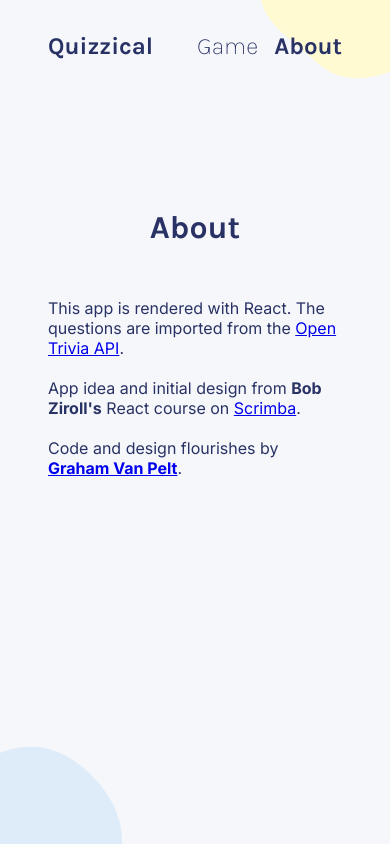
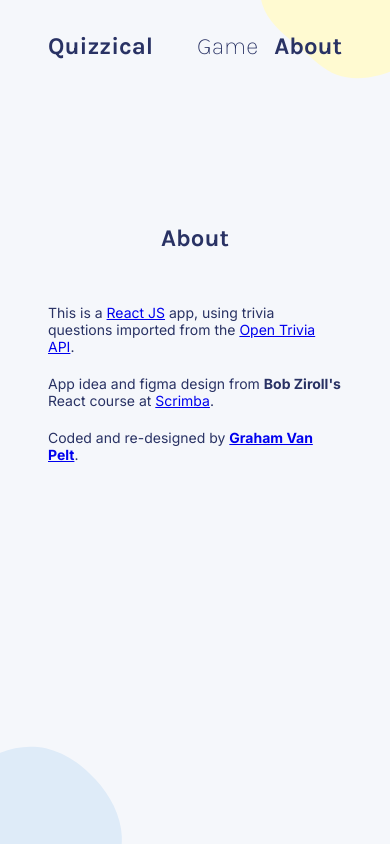
Before and after one commit to GVPproj/react-trivia, a React (Vite) app: page /About in a window 390 px wide. Built offline with nearby package versions, Linux system fonts and the light colour scheme.

Commit message:
fixed z-index, clarified About

```diff
--- a/src/components/About.jsx
+++ b/src/components/About.jsx
@@ -1,16 +1,16 @@
 export default function About() {
   return (
-    <div className="flex info--page">
+    <div className="z-1 flex info--page">
       <h1>About</h1>
       <br />
       <div>
         <p>
-          This app is rendered with React. The questions are imported from the <a href="https://opentdb.com/">Open Trivia API</a>.
+          This is a <a href="https://reactjs.org/">React JS</a> app, using trivia questions imported from the <a href="https://opentdb.com/">Open Trivia API</a>.
         </p>
         <br />
-        <p>App idea and initial design from <strong>Bob Ziroll's</strong> React course on <a href="https://scrimba.com/learn/learnreact">Scrimba</a>.</p>
+        <p>App idea and figma design from <strong>Bob Ziroll's</strong> React course at <a href="https://scrimba.com/learn/learnreact">Scrimba</a>.</p>
         <br />
-        <p>Code and design flourishes by <a href="https://github.com/GVPproj"><strong>Graham Van Pelt</strong></a>.</p>
+        <p>Coded and re-designed by <a href="https://github.com/GVPproj"><strong>Graham Van Pelt</strong></a>.</p>
       </div>
     </div>
   )
--- a/src/components/Game.jsx
+++ b/src/components/Game.jsx
@@ -3,29 +3,28 @@ import { decode } from "html-entities"
 import Answer from "./Answer"
 import { nanoid } from "nanoid"
 import Loader from "./Loader"
+// import { newGame } from "./FetchQuizData"
 
 export default function Game() {
-  // const [isStarted, setIsStarted] = useState(false)
   const [questionData, setQuestionData] = useState(null)
   const [chosenAnswers, setChosenAnswers] = useState(null)
   const [prompt, setPrompt] = useState(false)
   const [allAnswered, setAllAnswered] = useState(false)
   const [isCompleted, setIsCompleted] = useState(false)
 
+  // run game on first load
   useEffect(() => {
     newGame()
   }, [])
 
+  // reset State variables and fetch new Questions
   function newGame() {
-    // setIsStarted(true)
     setQuestionData(null)
     setChosenAnswers(null)
     setAllAnswered(false)
     setIsCompleted(false)
 
-    fetch(
-      "https://opentdb.com/api.php?amount=5&difficulty=easy&type=multiple"
-    )
+    fetch("https://opentdb.com/api.php?amount=5&type=multiple")
       .then((results) => results.json())
       .then((data) => {
         setQuestionData({
@@ -70,7 +69,7 @@ export default function Game() {
       })
   }
 
-  //collect user's answers
+  //Collect user's answers
   useEffect(() => {
     if (questionData) {
       let selectedAnswers = questionData.answers.map((answerSet) => {
@@ -90,6 +89,23 @@ export default function Game() {
       }
     }
   }, [questionData])
+
+  // Check user's answers
+  useEffect(() => {
+    if (isCompleted) {
+      setQuestionData((prevData) => {
+        const updatedAnswers = prevData.answers.map((options) => {
+          return options.map((option) => {
+            return { ...option, hasBeenChecked: true }
+          })
+        })
+        return {
+          questions: prevData.questions,
+          answers: updatedAnswers,
+        }
+      })
+    }
+  }, [isCompleted])
 
   // Question Element
   function Question(props) {
@@ -130,6 +146,7 @@ export default function Game() {
     )
   }
 
+  // Either input completes quiz or prompt user to finish
   function CheckButton() {
     function checkIfCompleted() {
       if (allAnswered) {
@@ -142,24 +159,12 @@ export default function Game() {
         }, 1500)
       }
     }
-    return <button className="z-1" onClick={() => checkIfCompleted()}>Check Answers</button>
+    return (
+      <button className="z-1" onClick={() => checkIfCompleted()}>
+        Check Answers
+      </button>
+    )
   }
-
-  useEffect(() => {
-    if (isCompleted) {
-      setQuestionData((prevData) => {
-        const updatedAnswers = prevData.answers.map((options) => {
-          return options.map((option) => {
-            return { ...option, hasBeenChecked: true }
-          })
-        })
-        return {
-          questions: prevData.questions,
-          answers: updatedAnswers,
-        }
-      })
-    }
-  }, [isCompleted])
 
   // Results Element
   function Results() {
@@ -171,51 +176,55 @@ export default function Game() {
     }
   }
   function RestartButton() {
-    return <button className="z-1" onClick={newGame}>Play Again</button>
+    return (
+      <button className="z-1" onClick={newGame}>
+        Play Again
+      </button>
+    )
   }
+
 
   return (
     <div className="flex quiz--page">
-      {!questionData && <Loader/>}
+      {!questionData && <Loader />}
       {questionData && (
+
+        <>
           <Question
             idx={0}
             question={questionData.questions[0]}
             answers={questionData.answers[0]}
           />
-      )}
-      {questionData && (
+
           <Question
             idx={1}
             question={questionData.questions[1]}
             answers={questionData.answers[1]}
           />
-      )}
-      {questionData && (
+
           <Question
             idx={2}
             question={questionData.questions[2]}
             answers={questionData.answers[2]}
           />
-      )}
-      {questionData && (
+
           <Question
             idx={3}
             question={questionData.questions[3]}
             answers={questionData.answers[3]}
           />
-      )}
-      {questionData && (
+
           <Question
             idx={4}
             question={questionData.questions[4]}
             answers={questionData.answers[4]}
           />
+        </>
       )}
       <div className="flex check--and--results">
         {prompt && <span>Please complete the quiz.</span>}
         {isCompleted && <Results />}
-      {(questionData && !isCompleted) && <CheckButton />}
+        {questionData && !isCompleted && <CheckButton />}
         {isCompleted && <RestartButton />}
       </div>
     </div>
--- a/src/index.css
+++ b/src/index.css
@@ -33,6 +33,7 @@ h2 {
 h1 {
   text-align: center;
 }
+
 
 button {
   cursor: pointer;
@@ -183,6 +184,16 @@ nav {
 }
 
 @media (max-width: 600px) {
+  h1{
+    font-size:1.5rem;
+  }
+  h2{
+    font-size: 1.25rem;
+  }
+  p{
+    font-size: .875rem;
+  }
+
   main::before {
     background-size: 14rem;
     width: 14rem;
```
Also changed, not shown: 1 other file (tests, documents, lock files or other folders). Lines whose indentation alone changed are shown as unchanged.
